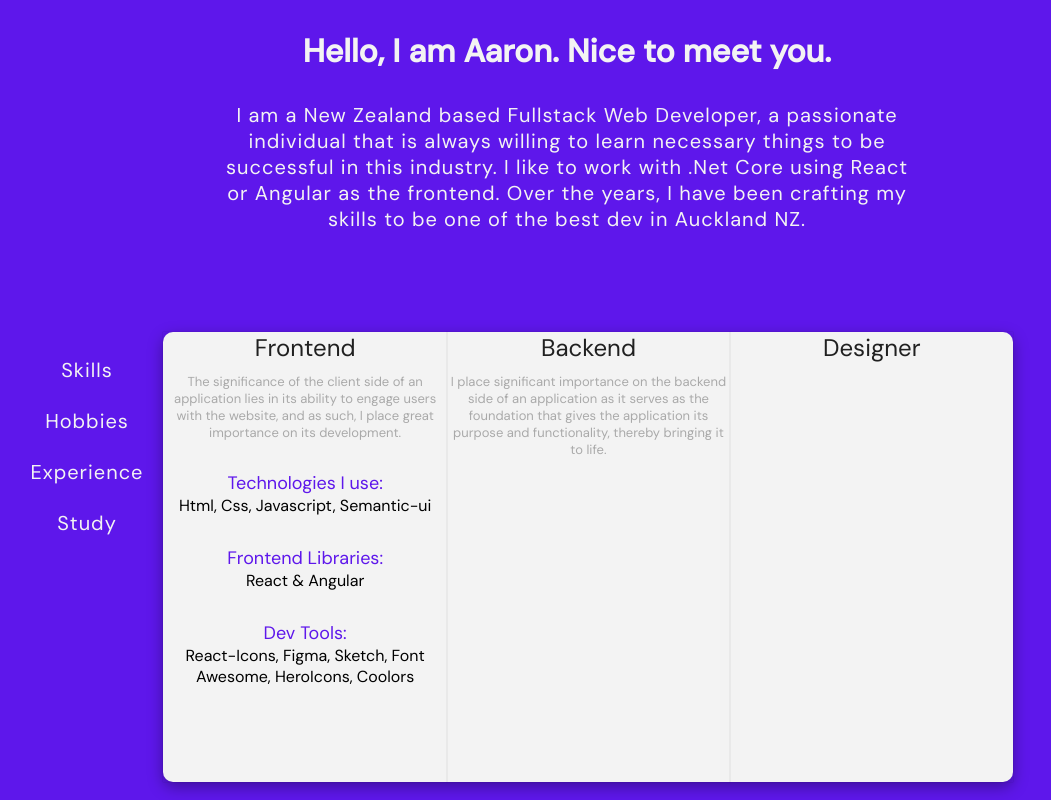
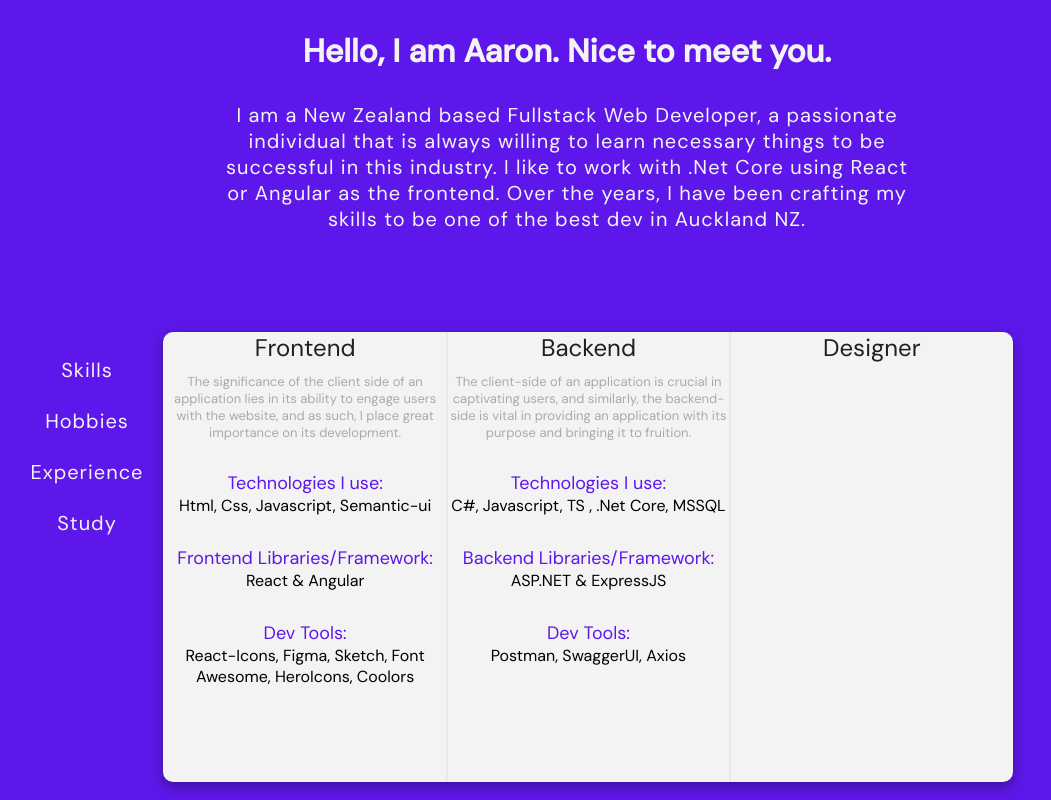
Before and after one commit to DiamondD7/WebPortfolio_2023, a React (Vite) app: page / in a window 1280 px wide. Shown: the part 1080-1880 px from the top of the page, without its empty margins (73-1124 px from the left). Built offline with nearby package versions, Linux system fonts and the light colour scheme.

Commit message:
finished implementing the contents of the backend

```diff
--- a/src/components/Aboutme/About.jsx
+++ b/src/components/Aboutme/About.jsx
@@ -26,7 +26,9 @@ const Description = () => {
               <p className="description-texts__title1">Technologies I use:</p>
               <p>Html, Css, Javascript, Semantic-ui</p>
 
-              <p className="description-texts__title1">Frontend Libraries:</p>
+              <p className="description-texts__title1">
+                Frontend Libraries/Framework:
+              </p>
               <p>React & Angular</p>
 
               <p className="description-texts__title1">Dev Tools:</p>
@@ -37,11 +39,18 @@ const Description = () => {
             <div className="description-texts-container">
               <h2 className="description-texts__header">Backend</h2>
               <p className="description-texts__subheader">
-                I place significant importance on the backend side of an
-                application as it serves as the foundation that gives the
-                application its purpose and functionality, thereby bringing it
-                to life.
+                The client-side of an application is crucial in captivating
+                users, and similarly, the backend-side is vital in providing an
+                application with its purpose and bringing it to fruition.
               </p>
+              <p className="description-texts__title1">Technologies I use:</p>
+              <p>C#, Javascript, TS , .Net Core, MSSQL</p>
+              <p className="description-texts__title1">
+                Backend Libraries/Framework:
+              </p>
+              <p>ASP.NET & ExpressJS</p>
+              <p className="description-texts__title1">Dev Tools:</p>
+              <p>Postman, SwaggerUI, Axios</p>
             </div>
             <div className="description-texts-container">
               <h2 className="description-texts__header">Designer</h2>
```
